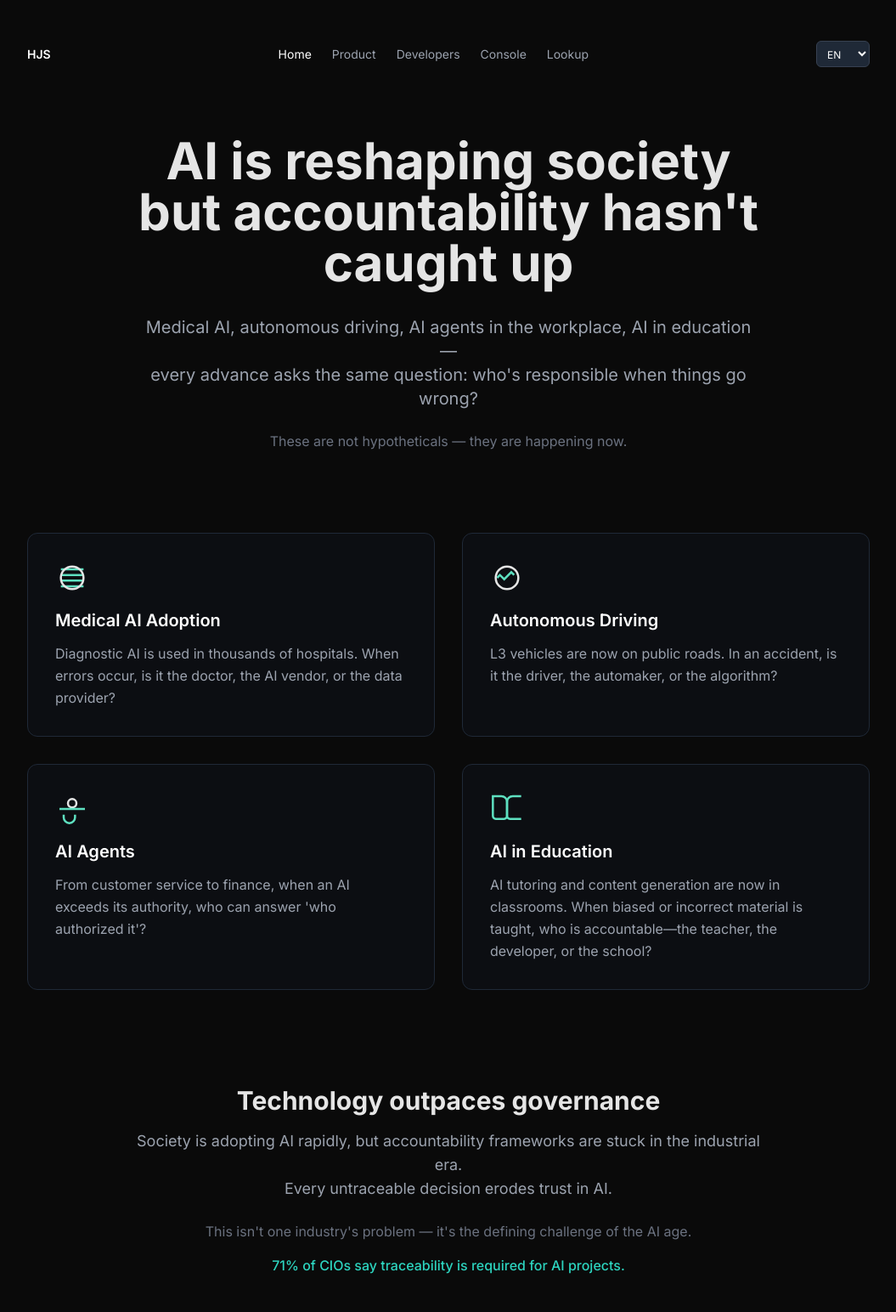
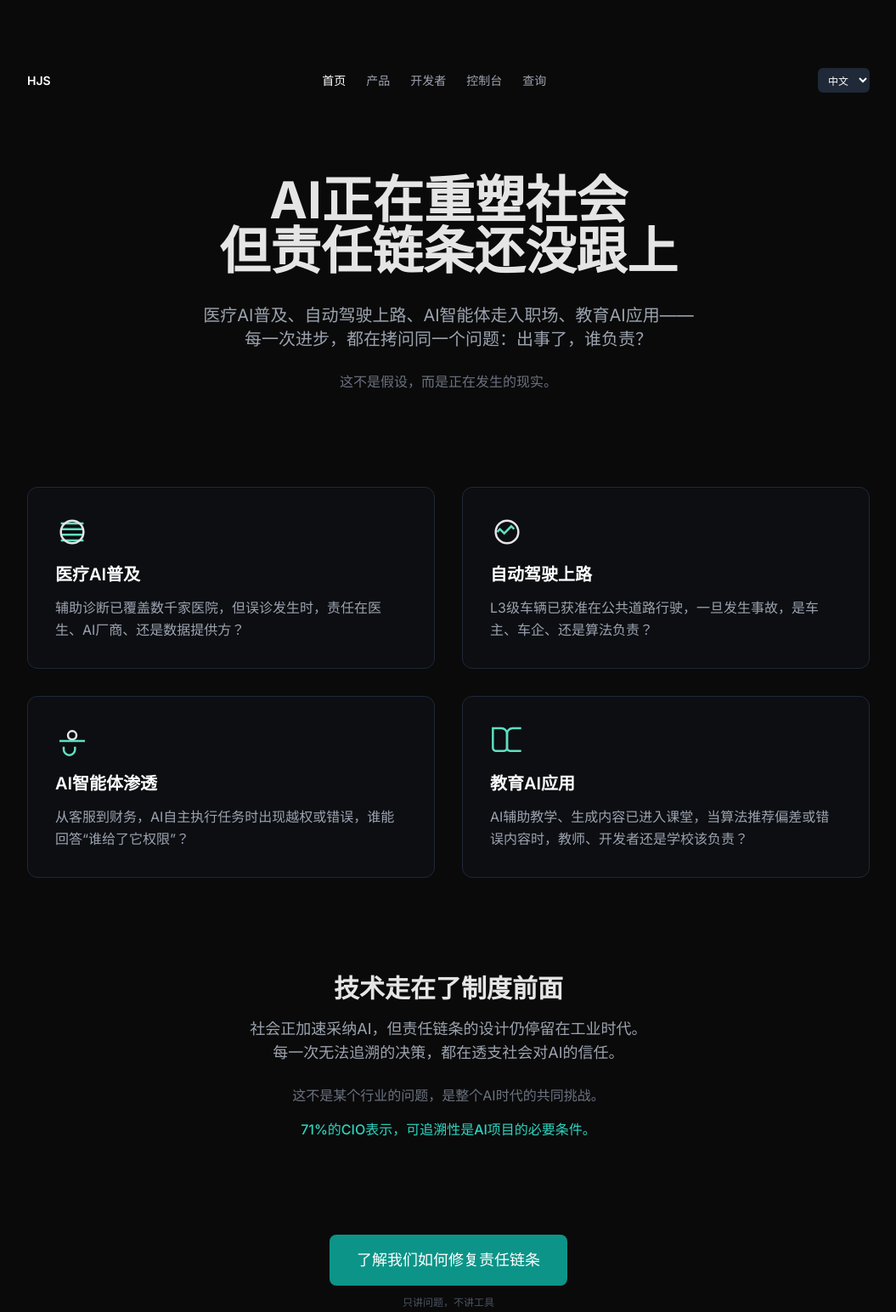
Before and after one commit to schchit/hjs-api, a website: page public/index.html in a window 1280 px wide. Shown: the top 1544 px of the page at 85% size, without its empty margins (112-1167 px from the left). Drawn offline with nearby package versions, Linux system fonts and the light colour scheme.

Commit message:
style: move headline down, remove language selector border, default zh

```diff
--- a/public/index.html
+++ b/public/index.html
@@ -13,38 +13,40 @@
     </style>
 </head>
 <body class="bg-[#0a0a0a] text-[#e5e5e5] antialiased">
-    <div class="max-w-5xl mx-auto px-4 py-8 md:py-12">
-        <!-- 导航栏 + 语言切换下拉菜单 -->
-        <div class="flex justify-between items-center mb-12 md:mb-20 text-sm">
+    <!-- 增加顶部内边距，让内容整体下移 -->
+    <div class="max-w-5xl mx-auto px-4 pt-16 md:pt-20 pb-12">
+        <!-- 导航栏 + 语言切换下拉菜单（无边框） -->
+        <div class="flex justify-between items-center mb-16 md:mb-24 text-sm">
             <div class="text-white font-semibold">HJS</div>
             <div class="flex gap-4 md:gap-6 text-gray-400">
-                <a href="/" class="text-white" data-i18n="nav_home">Home</a>
-                <a href="/product.html" class="hover:text-white" data-i18n="nav_product">Product</a>
-                <a href="/developers.html" class="hover:text-white" data-i18n="nav_developers">Developers</a>
-                <a href="/console.html" class="hover:text-white" data-i18n="nav_console">Console</a>
-                <a href="/lookup.html" class="hover:text-white" data-i18n="nav_lookup">Lookup</a>
+                <a href="/" class="text-white" data-i18n="nav_home">首页</a>
+                <a href="/product.html" class="hover:text-white" data-i18n="nav_product">产品</a>
+                <a href="/developers.html" class="hover:text-white" data-i18n="nav_developers">开发者</a>
+                <a href="/console.html" class="hover:text-white" data-i18n="nav_console">控制台</a>
+                <a href="/lookup.html" class="hover:text-white" data-i18n="nav_lookup">查询</a>
             </div>
-            <select onchange="switchLang(this.value)" class="bg-gray-800 text-white text-xs rounded-md px-2 py-1.5 border border-gray-700">
-                <option value="en" selected>EN</option>
-                <option value="zh">中文</option>
+            <!-- 移除边框 border-gray-700，只保留背景色 -->
+            <select onchange="switchLang(this.value)" class="bg-gray-800 text-white text-xs rounded-md px-2 py-1.5">
+                <option value="en">EN</option>
+                <option value="zh" selected>中文</option>
             </select>
         </div>
 
-        <!-- 核心社会问题 - 增加顶部间距，优化副标题自适应 -->
-        <div class="text-center mb-16 md:mb-24 mt-8 md:mt-12">
+        <!-- 核心社会问题 - 增加与导航栏的距离 -->
+        <div class="text-center mb-20 md:mb-28">
             <h1 class="text-4xl md:text-5xl lg:text-6xl font-bold mb-6 md:mb-8 leading-tight max-w-4xl mx-auto px-2" data-i18n="headline">
-                AI is reshaping society<br>but accountability hasn't caught up
+                AI正在重塑社会<br>但责任链条还没跟上
             </h1>
             <p class="text-lg md:text-xl text-gray-400 max-w-3xl mx-auto px-4 leading-relaxed" data-i18n="subhead">
-                Medical AI, autonomous driving, AI agents in the workplace, AI in education —<br class="hidden sm:block">
-                every advance asks the same question: who's responsible when things go wrong?
+                医疗AI普及、自动驾驶上路、AI智能体走入职场、教育AI应用——<br class="hidden sm:block">
+                每一次进步，都在拷问同一个问题：出事了，谁负责？
             </p>
             <p class="text-sm md:text-base text-gray-500 mt-4 md:mt-6" data-i18n="subfoot">
-                These are not hypotheticals — they are happening now.
+                这不是假设，而是正在发生的现实。
             </p>
         </div>
 
-        <!-- 行业痛点（四个卡片，使用SVG图标）- 增加卡片间距和自适应 -->
+        <!-- 行业痛点（四个卡片） -->
         <div class="grid md:grid-cols-2 gap-6 md:gap-8 mb-20 md:mb-28">
             <!-- 医疗AI -->
             <div class="p-6 md:p-8 border border-gray-800 rounded-xl bg-gray-900/30 hover:bg-gray-900/50 transition-colors">
@@ -54,8 +56,8 @@
                         <circle cx="12" cy="12" r="8" stroke="currentColor" fill="none"/>
                     </svg>
                 </div>
-                <h3 class="text-xl font-semibold text-white mb-3" data-i18n="pain1_title">Medical AI Adoption</h3>
-                <p class="text-gray-400 leading-relaxed" data-i18n="pain1_desc">Diagnostic AI is used in thousands of hospitals. When errors occur, is it the doctor, the AI vendor, or the data provider?</p>
+                <h3 class="text-xl font-semibold text-white mb-3" data-i18n="pain1_title">医疗AI普及</h3>
+                <p class="text-gray-400 leading-relaxed" data-i18n="pain1_desc">辅助诊断已覆盖数千家医院，但误诊发生时，责任在医生、AI厂商、还是数据提供方？</p>
             </div>
             <!-- 自动驾驶 -->
             <div class="p-6 md:p-8 border border-gray-800 rounded-xl bg-gray-900/30 hover:bg-gray-900/50 transition-colors">
@@ -65,8 +67,8 @@
                         <circle cx="12" cy="12" r="8" stroke="currentColor" fill="none"/>
                     </svg>
                 </div>
-                <h3 class="text-xl font-semibold text-white mb-3" data-i18n="pain2_title">Autonomous Driving</h3>
-                <p class="text-gray-400 leading-relaxed" data-i18n="pain2_desc">L3 vehicles are now on public roads. In an accident, is it the driver, the automaker, or the algorithm?</p>
+                <h3 class="text-xl font-semibold text-white mb-3" data-i18n="pain2_title">自动驾驶上路</h3>
+                <p class="text-gray-400 leading-relaxed" data-i18n="pain2_desc">L3级车辆已获准在公共道路行驶，一旦发生事故，是车主、车企、还是算法负责？</p>
             </div>
             <!-- AI智能体 -->
             <div class="p-6 md:p-8 border border-gray-800 rounded-xl bg-gray-900/30 hover:bg-gray-900/50 transition-colors">
@@ -77,8 +79,8 @@
                         <path d="M3 12h18" />
                     </svg>
                 </div>
-                <h3 class="text-xl font-semibold text-white mb-3" data-i18n="pain3_title">AI Agents</h3>
-                <p class="text-gray-400 leading-relaxed" data-i18n="pain3_desc">From customer service to finance, when an AI exceeds its authority, who can answer 'who authorized it'?</p>
+                <h3 class="text-xl font-semibold text-white mb-3" data-i18n="pain3_title">AI智能体渗透</h3>
+                <p class="text-gray-400 leading-relaxed" data-i18n="pain3_desc">从客服到财务，AI自主执行任务时出现越权或错误，谁能回答“谁给了它权限”？</p>
             </div>
             <!-- 教育AI -->
             <div class="p-6 md:p-8 border border-gray-800 rounded-xl bg-gray-900/30 hover:bg-gray-900/50 transition-colors">
@@ -88,41 +90,41 @@
                         <path d="M22 3h-6a4 4 0 0 0-4 4v10a2 2 0 0 0 2 2h8" />
                     </svg>
                 </div>
-                <h3 class="text-xl font-semibold text-white mb-3" data-i18n="pain4_title">AI in Education</h3>
-                <p class="text-gray-400 leading-relaxed" data-i18n="pain4_desc">AI tutoring and content generation are now in classrooms. When biased or incorrect material is taught, who is accountable—the teacher, the developer, or the school?</p>
+                <h3 class="text-xl font-semibold text-white mb-3" data-i18n="pain4_title">教育AI应用</h3>
+                <p class="text-gray-400 leading-relaxed" data-i18n="pain4_desc">AI辅助教学、生成内容已进入课堂，当算法推荐偏差或错误内容时，教师、开发者还是学校该负责？</p>
             </div>
         </div>
 
-        <!-- 核心痛点：责任真空 + 数据支持 - 增加间距和可读性 -->
+        <!-- 核心痛点：责任真空 + 数据支持 -->
         <div class="max-w-3xl mx-auto text-center mb-20 md:mb-28">
-            <h2 class="text-2xl md:text-3xl font-bold mb-4" data-i18n="core_title">Technology outpaces governance</h2>
+            <h2 class="text-2xl md:text-3xl font-bold mb-4" data-i18n="core_title">技术走在了制度前面</h2>
             <p class="text-gray-400 text-base md:text-lg mb-6 leading-relaxed" data-i18n="core_desc">
-                Society is adopting AI rapidly, but accountability frameworks are stuck in the industrial era.<br class="hidden sm:block">
-                Every untraceable decision erodes trust in AI.
+                社会正加速采纳AI，但责任链条的设计仍停留在工业时代。<br class="hidden sm:block">
+                每一次无法追溯的决策，都在透支社会对AI的信任。
             </p>
             <p class="text-gray-500 text-sm md:text-base mb-4" data-i18n="core_footer">
-                This isn't one industry's problem — it's the defining challenge of the AI age.
+                这不是某个行业的问题，是整个AI时代的共同挑战。
             </p>
             <p class="text-sm md:text-base text-teal-400 font-medium" data-i18n="core_stat">
-                71% of CIOs say traceability is required for AI projects.
+                71%的CIO表示，可追溯性是AI项目的必要条件。
             </p>
         </div>
 
-        <!-- 唯一入口 - 增加点击区域 -->
+        <!-- 唯一入口 -->
         <div class="text-center">
             <a href="/product.html" class="inline-block px-8 py-4 bg-teal-600 text-white rounded-lg hover:bg-teal-700 transition text-base md:text-lg font-medium" data-i18n="cta">
-                See how we fix the chain
+                了解我们如何修复责任链条
             </a>
-            <p class="text-xs text-gray-600 mt-3" data-i18n="cta_note">Problem-focused, not tool-focused</p>
+            <p class="text-xs text-gray-600 mt-3" data-i18n="cta_note">只讲问题，不讲工具</p>
         </div>
 
-        <!-- 底部 - 增加顶部间距 -->
+        <!-- 底部 -->
         <div class="text-center text-xs text-gray-600 pt-12 md:pt-16 border-t border-gray-800 mt-16 md:mt-20">
             <a href="https://github.com/schchit/hjs-api" class="hover:text-gray-400 mx-2" data-i18n="footer_github">GitHub</a>
             <span class="text-gray-700">·</span>
-            <a href="/spec/README.md" class="hover:text-gray-400 mx-2" data-i18n="footer_spec">Spec</a>
+            <a href="/spec/README.md" class="hover:text-gray-400 mx-2" data-i18n="footer_spec">协议</a>
             <span class="text-gray-700">·</span>
-            <a href="/cases.html" class="hover:text-gray-400 mx-2" data-i18n="footer_cases">Cases</a>
+            <a href="/cases.html" class="hover:text-gray-400 mx-2" data-i18n="footer_cases">案例</a>
         </div>
     </div>
 
@@ -164,7 +166,7 @@
                 nav_developers: "开发者",
                 nav_console: "控制台",
                 nav_lookup: "查询",
-                headline: "AI 正在重塑社会<br>但责任链条还没跟上",
+                headline: "AI正在重塑社会<br>但责任链条还没跟上",
                 subhead: "医疗AI普及、自动驾驶上路、AI智能体走入职场、教育AI应用——<br>每一次进步，都在拷问同一个问题：出事了，谁负责？",
                 subfoot: "这不是假设，而是正在发生的现实。",
                 pain1_title: "医疗AI普及",
@@ -205,10 +207,10 @@
             window.history.replaceState({}, '', url);
         }
 
-        // 初始化语言：默认英文
+        // 初始化语言：默认中文（根据截图，你希望默认显示中文）
         (function() {
             const urlParams = new URLSearchParams(window.location.search);
-            const lang = urlParams.get('lang') || 'en';
+            const lang = urlParams.get('lang') || 'zh';  // 默认中文
             switchLang(lang);
 
             // 设置下拉菜单的选中状态
```
